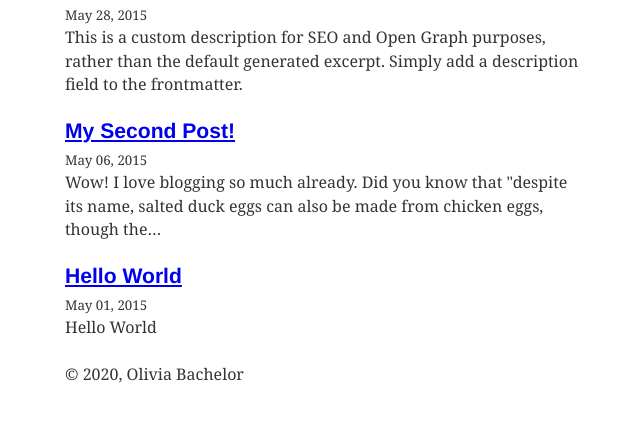
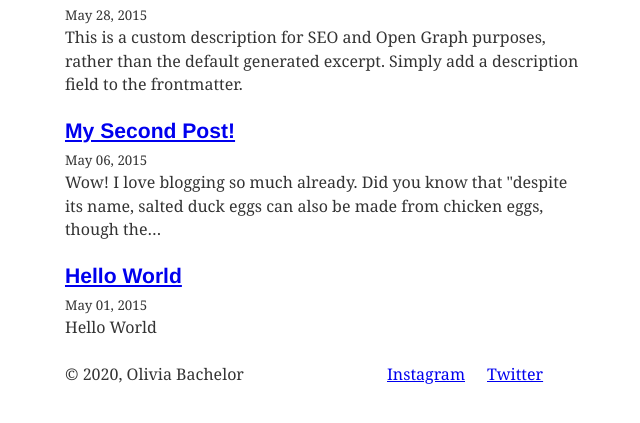
Before and after one commit to gnnrbachelor/olivia_blog, a Gatsby site: page /blog in a window 1280 px wide. Shown: the part 107-530 px from the top of the page, without its empty margins (314-954 px from the left). Built offline with nearby package versions, Linux system fonts and the light colour scheme; Gatsby itself is replaced by a stand-in of ours; some packages are replaced by stand-ins of ours.

Commit message:
Adjusted blog index page.

```diff
--- a/src/components/layout.js
+++ b/src/components/layout.js
@@ -5,30 +5,8 @@ import { rhythm, scale } from "../utils/typography"
 
 const Layout = ({ location, title, children }) => {
   const rootPath = `${__PATH_PREFIX__}/`
-  let header
 
-  if (location.pathname === rootPath) {
-    header = (
-      <h1
-        style={{
-          ...scale(1.5),
-          marginBottom: rhythm(1.5),
-          marginTop: 0,
-        }}
-      >
-        <Link
-          style={{
-            boxShadow: `none`,
-            color: `inherit`,
-          }}
-          to={`/`}
-        >
-          {title}
-        </Link>
-      </h1>
-    )
-  } else {
-    header = (
+    let header = (
       <h3
         style={{
           marginTop: 0,
@@ -45,7 +23,7 @@ const Layout = ({ location, title, children }) => {
         </Link>
       </h3>
     )
-  }
+
   return (
     <div
       style={{
@@ -58,8 +36,11 @@ const Layout = ({ location, title, children }) => {
       <header>{header}</header>
       <main>{children}</main>
       <footer>
-        © {new Date().getFullYear()}, Olivia Bachelor
-        {` `}
+        <div>© {new Date().getFullYear()}, Olivia Bachelor</div>
+        <div className={"social"}>
+          <a href={"https://www.instagram.com/olivewrztartan"}>Instagram</a>
+          <a href={"https://twitter.com/devilwrztartan"}>Twitter</a>
+        </div>
       </footer>
     </div>
   )
--- a/src/styles/index.css
+++ b/src/styles/index.css
@@ -65,3 +65,13 @@ body {
 .indexFooter {
   height: 30px;
 }
+
+footer {
+  display: flex;
+  justify-content: space-between;
+}
+
+.social {
+  display: grid;
+  grid-template-columns: 100px 100px;
+}
```
Also changed, not shown: 1 other file.
